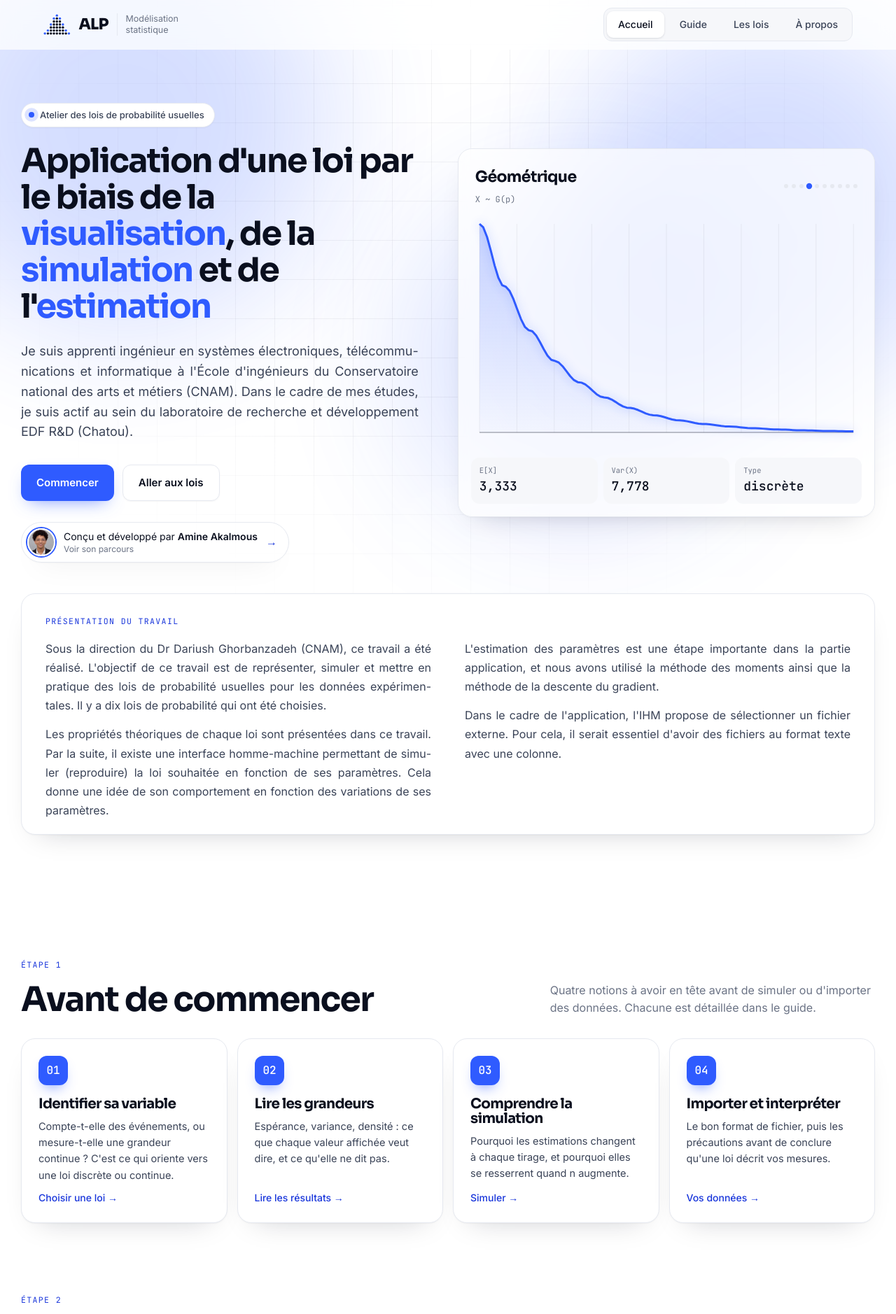
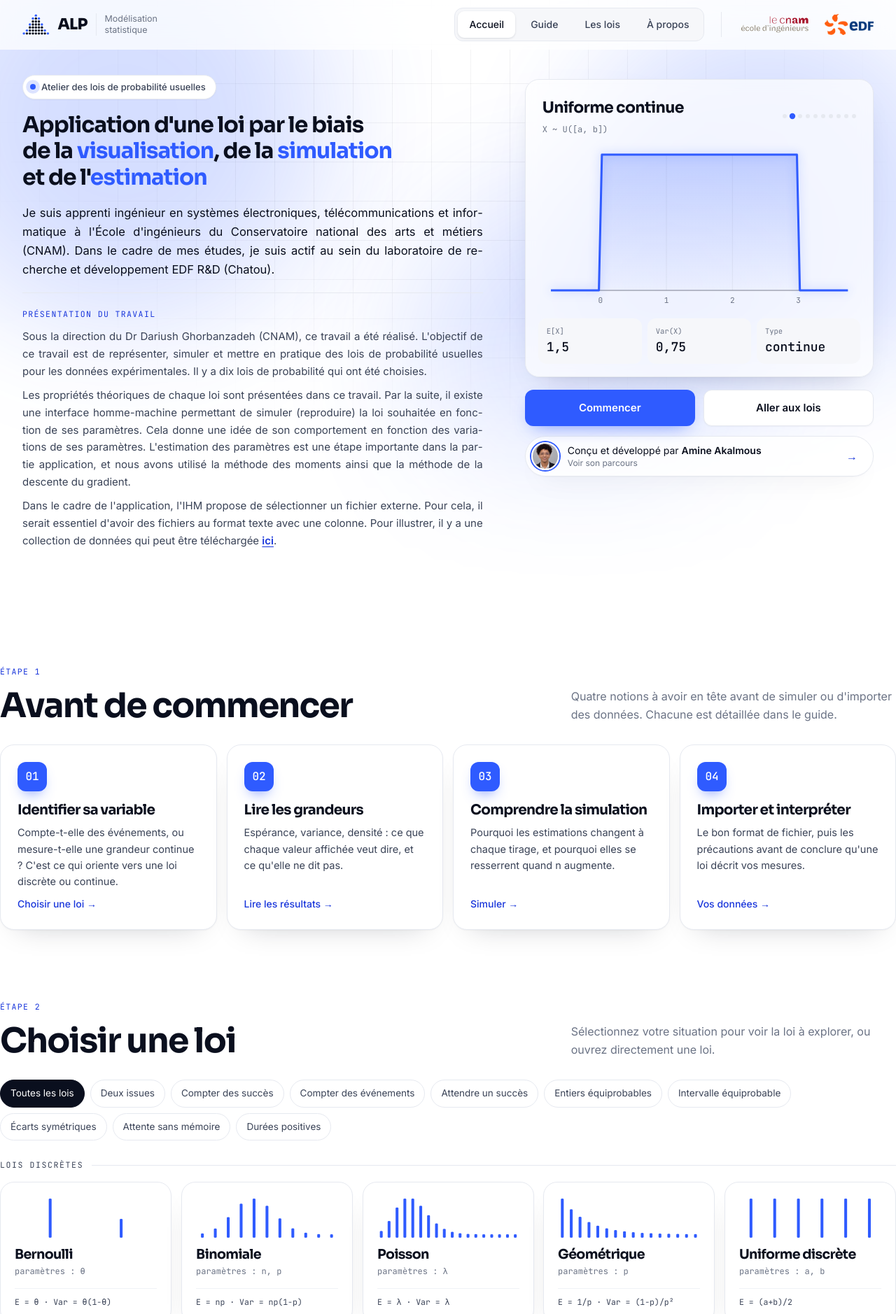
Before and after one commit to amine-akalmous/alp-modelisation-statistique, a Flask app: page / in a window 1280 px wide. Shown: the top 1878 px of the page at 70% size. Run offline with Flask 3, Linux system fonts and the light colour scheme.

Commit message:
Add files via upload

```diff
--- a/static/style.css
+++ b/static/style.css
@@ -20,7 +20,7 @@
 a{color:inherit;text-decoration:none}
 button{font:inherit;color:inherit}
 img{display:block;max-width:100%}
-.wrap{max-width:1220px;margin:0 auto;padding:0 32px}
+.wrap{max-width:1360px;margin:0 auto;padding:0 32px}
 ::selection{background:rgba(var(--a1-rgb),.18)}
 :focus-visible{outline:2px solid var(--a1);outline-offset:2px}
 
@@ -63,15 +63,19 @@
 /* ---------- En-tête ---------- */
 header{position:sticky;top:0;z-index:40;background:rgba(255,255,255,.75);backdrop-filter:saturate(1.6) blur(14px);border-bottom:1px solid transparent;transition:border-color .2s,box-shadow .2s}
 header.scrolled{border-color:var(--line);box-shadow:0 8px 30px -20px rgba(10,15,30,.25)}
-.bar{display:flex;align-items:center;justify-content:space-between;height:70px}
+.bar{display:flex;align-items:center;justify-content:space-between;gap:10px;height:70px}
 .brand{display:flex;align-items:center;gap:12px}
 .brand img{height:30px;width:auto}
 .brand b{font-family:var(--head);font-weight:800;font-size:22px;letter-spacing:-.04em;line-height:1}
 .brand small{font-size:12.5px;color:var(--muted);padding-left:12px;border-left:1px solid var(--line);line-height:1.25}
 nav.main{display:flex;gap:6px;background:var(--soft);border:1px solid var(--line);border-radius:12px;padding:4px}
-nav.main a{font-size:14px;font-weight:500;color:var(--ink-2);padding:8px 16px;border-radius:9px;transition:.2s}
+nav.main a{font-size:14px;font-weight:500;color:var(--ink-2);padding:8px 16px;border-radius:9px;transition:.2s;white-space:nowrap}
 nav.main a:hover{color:var(--ink);background:#fff}
 nav.main a.on{background:#fff;color:var(--ink);box-shadow:0 1px 3px rgba(10,15,30,.12)}
+.bar-r{display:flex;align-items:center;gap:24px}
+.hlogos{display:flex;align-items:center;gap:20px;padding-left:24px;border-left:1px solid var(--line);height:36px}
+.hlogos img{height:30px;width:auto}
+@media (max-width:900px){.hlogos{display:none}}
 
 /* ---------- Fond animé (aurore + grille) ---------- */
 .stage{position:relative;isolation:isolate}
@@ -87,16 +91,22 @@
   background-size:56px 56px;-webkit-mask:radial-gradient(ellipse 70% 60% at 50% 30%,#000 30%,transparent 75%);mask:radial-gradient(ellipse 70% 60% at 50% 30%,#000 30%,transparent 75%)}
 
 /* ---------- Accueil ---------- */
-.hero{display:grid;grid-template-columns:1fr 1.05fr;column-gap:56px;row-gap:0;align-items:center;padding:76px 0 70px}
-.hero h1{margin-top:22px}
-.hero h1.long{font-size:clamp(32px,3.7vw,52px);line-height:1.1}
+/* Haut de page : texte à gauche (titre, paragraphe, présentation du travail) ;
+   à droite le graphe animé, les boutons et le profil — tout est visible dès l'arrivée */
+.hero{display:grid;grid-template-columns:minmax(0,1.32fr) minmax(0,1fr);column-gap:60px;align-items:start;padding-top:36px;padding-bottom:64px}
+.hero h1{margin-top:18px;font-size:clamp(28px,2.45vw,36px);line-height:1.2;letter-spacing:-.03em}
+.hero h1 .ln{display:block}
+.hero .lead{margin-top:18px;font-size:16.5px;line-height:1.65;max-width:none;color:var(--ink)}
 /* Texte justifié (aligné à gauche et à droite), avec césure pour éviter les grands blancs */
-.hero .intro,.suite-cols p{text-align:justify;hyphens:auto;-webkit-hyphens:auto}
-/* Présentation du travail : encadré pleine largeur sous le haut de page */
-.suite-card{grid-column:1/-1;margin:44px 0 6px;padding:30px 34px 20px;display:flex;flex-direction:column;gap:16px}
-.suite-cols{columns:2;column-gap:48px}
-.suite-cols p{font-size:16px;line-height:1.7;color:var(--ink-2);margin:0 0 14px;break-inside:avoid}
-.hero .lead{margin-top:24px}
+.h-text p{text-align:justify;hyphens:auto;-webkit-hyphens:auto}
+.pres{margin-top:18px;padding-top:16px;border-top:1px solid var(--line)}
+.pres p{font-size:15px;line-height:1.66;color:var(--ink-2);margin-top:9px}
+.pres .dl{color:var(--a1-d);font-weight:600;text-decoration:underline;text-underline-offset:3px}
+.h-side{display:flex;flex-direction:column;gap:14px;padding-top:6px}
+.h-side .viz canvas{height:clamp(190px,30vh,290px)}
+.h-side .actions{display:grid;grid-template-columns:1fr 1fr;gap:12px;margin-top:4px}
+.h-side .actions .btn{justify-content:center;text-align:center}
+.h-side .author{margin-top:0;display:flex}.h-side .author i{margin-left:auto;padding-right:6px}
 .actions{display:flex;gap:12px;margin-top:32px;flex-wrap:wrap}
 .viz{padding:18px;background:rgba(255,255,255,.7);backdrop-filter:blur(10px)}
 .viz canvas{display:block;width:100%;height:340px}
@@ -199,7 +209,7 @@
 .switch a{flex:none;font-size:14px;padding:7px 14px;border-radius:99px;border:1px solid var(--line);background:#fff;color:var(--ink-2);transition:.15s;white-space:nowrap}
 .switch a:hover{border-color:var(--ink);color:var(--ink)}
 .switch a.on{background:var(--ink);border-color:var(--ink);color:#fff}
-.ltitle{display:flex;justify-content:space-between;align-items:flex-end;gap:20px;flex-wrap:wrap;margin-top:22px}
+.ltitle{display:flex;justify-content:space-between;align-items:flex-end;gap:20px;flex-wrap:wrap;margin-top:40px}
 .ltitle h1{font-size:clamp(40px,5vw,66px);margin-top:10px}
 .nt{margin-top:10px;font-size:19px}
 .tabs{display:flex;gap:4px;padding:4px;background:var(--soft);border-radius:14px;border:1px solid var(--line)}
@@ -207,6 +217,10 @@
 .tabs button:hover{color:var(--ink)}
 .tabs button.on{background:var(--ink);color:#fff;box-shadow:0 6px 16px -8px rgba(10,15,30,.6)}
 .lede{margin-top:16px;font-size:16.5px;color:var(--ink-2);max-width:78ch}
+/* Pastilles des dix lois dans la barre collante : on change de loi sans remonter */
+.lawbar .switch{padding:10px 0 0;margin-top:10px;border-top:1px solid var(--line)}
+.lawbar .switch a{font-size:13px;padding:5px 13px}
+.lawbar .switch a:first-child{margin-left:auto}.lawbar .switch a:last-child{margin-right:auto}   /* centrées, sans masquer le début si la rangée défile */
 details.before{margin-top:18px;border-radius:16px;background:linear-gradient(100deg,rgba(var(--a1-rgb),.07),rgba(var(--a2-rgb),.07));border:1px solid rgba(var(--a1-rgb),.18)}
 details.before summary{cursor:pointer;list-style:none;padding:13px 18px;font-weight:600;font-size:14.5px;display:flex;align-items:center;gap:10px}
 details.before summary::-webkit-details-marker{display:none}
@@ -368,7 +382,7 @@
 .src span{font-size:14px;color:var(--muted)}
 
 /* ---------- À propos ---------- */
-.me{display:grid;grid-template-columns:1.25fr 1fr;gap:48px;align-items:center;padding:70px 0 40px}
+.me{display:grid;grid-template-columns:1.25fr 1fr;gap:48px;align-items:center;padding-top:70px;padding-bottom:40px}
 .who{display:flex;align-items:center;gap:20px;margin-top:22px}
 .avatar{width:112px;height:112px;flex:none;border-radius:50%;padding:3px;background:var(--grad);position:relative}
 .avatar img{width:100%;height:100%;border-radius:50%;object-fit:cover;object-position:50% 25%;border:3px solid #fff}
@@ -498,7 +512,7 @@
 /* ---------- Adaptation ---------- */
 @media (max-width:1100px){
   .hero,.me,.work,.work2,.feature,.proj,.proj.flip{grid-template-columns:1fr}
-  .hero .viz{margin-top:40px}.suite-cols{columns:1}
+  .hero{grid-template-columns:minmax(0,1fr)}.h-side{margin-top:32px}.hero h1 .ln{display:inline}
   .lbname{display:none}.tabs3{max-width:none}
   .maker,.tenlaws{grid-template-columns:1fr}
   .proj.flip .gal{order:0}
@@ -515,7 +529,10 @@
 @media (max-width:680px){
   .wrap{padding:0 18px}
   .brand small{display:none}
-  nav.main a{padding:7px 9px;font-size:13px}
+  /* En-tête sur téléphone : le menu tient sur une ligne à côté du logo */
+  .brand{gap:6px}.brand b{font-size:19px}
+  nav.main{gap:2px;padding:3px}
+  nav.main a{padding:7px 6px;font-size:13px}
   .lawgrid,.steps,.journey,.schools,.keys,.specs,.phases{grid-template-columns:1fr}
   .post{padding:24px 20px}
   .specs .wide{grid-column:auto}
@@ -532,4 +549,8 @@
   .gal img{height:200px}
   .themer span{display:none}
 }
+@media (max-width:359px){   /* très petits téléphones : seul le logo reste à gauche du menu */
+  .brand b{display:none}
+  nav.main a{padding:6px 5px;font-size:12px}
+}
 @media (prefers-reduced-motion:reduce){*{animation:none!important;transition:none!important}.reveal{opacity:1;transform:none}.kt .ln>span,.uline::after{transform:none}}
--- a/templates/_header.html
+++ b/templates/_header.html
@@ -1,4 +1,7 @@
 <header><div class="wrap bar">
   <a class="brand" href="/"><span class="logo-mark"></span><b>ALP</b><small>Modélisation<br>statistique</small></a>
-  <nav class="main"><a href="/"{% if page == "accueil" %} class="on" aria-current="page"{% endif %}>Accueil</a><a href="/guide"{% if page == "guide" %} class="on" aria-current="page"{% endif %}>Guide</a><a href="/#lois"{% if page == "lois" %} class="on" aria-current="page"{% endif %}>Les lois</a><a href="/a-propos"{% if page == "a-propos" %} class="on" aria-current="page"{% endif %}>À propos</a></nav>
+  <div class="bar-r">
+    <nav class="main"><a href="/"{% if page == "accueil" %} class="on" aria-current="page"{% endif %}>Accueil</a><a href="/guide"{% if page == "guide" %} class="on" aria-current="page"{% endif %}>Guide</a><a href="/#lois"{% if page == "lois" %} class="on" aria-current="page"{% endif %}>Les lois</a><a href="/a-propos"{% if page == "a-propos" %} class="on" aria-current="page"{% endif %}>À propos</a></nav>
+    <div class="hlogos"><img src="/static/img/cnam.png" alt="Le Cnam" width="103" height="30"><img src="/static/img/edf.png" alt="EDF" width="70" height="30"></div>
+  </div>
 </div></header>
--- a/templates/accueil.html
+++ b/templates/accueil.html
@@ -21,26 +21,26 @@
     <div class="aurora"><span></span><span></span><span></span></div>
     <div class="gridbg"></div>
     <section class="wrap hero">
-      <div>
+      <div class="h-text">
         <span class="tag reveal"><i></i>Atelier des lois de probabilité usuelles</span>
-        <h1 class="long reveal d1">Application d'une loi par le biais de la <span class="grad">visualisation</span>, de la <span class="grad">simulation</span> et de l'<span class="grad">estimation</span></h1>
-        <p class="lead intro reveal d2">Je suis apprenti ingénieur en systèmes électro&shy;niques, télé&shy;commu&shy;nications et infor&shy;matique à l'École d'ingénieurs du Conser&shy;vatoire national des arts et métiers (CNAM). Dans le cadre de mes études, je suis actif au sein du labo&shy;ratoire de recherche et dévelop&shy;pement EDF R&amp;D (Chatou).</p>
+        <h1 class="reveal d1"><span class="ln">Application d'une loi par le biais</span> <span class="ln">de la <span class="grad">visualisation</span>, de la <span class="grad">simulation</span></span> <span class="ln">et de l'<span class="grad">estimation</span></span></h1>
+        <p class="lead reveal d2">Je suis apprenti ingénieur en systèmes électro&shy;niques, télé&shy;commu&shy;nications et infor&shy;matique à l'École d'ingénieurs du Conser&shy;vatoire national des arts et métiers (CNAM). Dans le cadre de mes études, je suis actif au sein du labo&shy;ratoire de recherche et dévelop&shy;pement EDF R&amp;D (Chatou).</p>
+        <div class="pres reveal d2">
+          <span class="label">Présentation du travail</span>
+          <p>Sous la direction du Dr Dariush Ghorban&shy;zadeh (CNAM), ce travail a été réalisé. L'objectif de ce travail est de repré&shy;senter, simuler et mettre en pratique des lois de probabi&shy;lité usuelles pour les données expéri&shy;mentales. Il y a dix lois de probabi&shy;lité qui ont été choisies.</p>
+          <p>Les proprié&shy;tés théoriques de chaque loi sont présentées dans ce travail. Par la suite, il existe une interface homme-machine permettant de simuler (reproduire) la loi souhaitée en fonction de ses para&shy;mètres. Cela donne une idée de son compor&shy;tement en fonction des variations de ses para&shy;mètres. L'estimation des para&shy;mètres est une étape importante dans la partie appli&shy;cation, et nous avons utilisé la méthode des moments ainsi que la méthode de la descente du gradient.</p>
+          <p>Dans le cadre de l'appli&shy;cation, l'IHM propose de sélec&shy;tionner un fichier externe. Pour cela, il serait essentiel d'avoir des fichiers au format texte avec une colonne. Pour illustrer, il y a une collection de données qui peut être téléchargée <a class="dl" href="/static/data/Donnees_Test.zip" download>ici</a>.</p>
+        </div>
+      </div>
+      <!-- Colonne droite : graphe animé, puis les boutons et le profil, visibles dès l'arrivée -->
+      <div class="h-side">
+        <div class="card viz reveal d2">
+          <div class="vh"><div><b id="vName">Normale</b><br><span id="vNt"></span></div><div class="dots" id="vDots"></div></div>
+          <canvas id="viz" aria-label="Les dix lois tour à tour : courbe de densité pour une loi continue, bâtons pour une loi discrète"></canvas>
+          <div class="vf"><div><small>E[X]</small><strong id="vE">0</strong></div><div><small>Var(X)</small><strong id="vV">1</strong></div><div><small>Type</small><strong id="vT">continue</strong></div></div>
+        </div>
         <div class="actions reveal d3"><a class="btn primary" href="#avant">Commencer</a><a class="btn ghost" href="#lois">Aller aux lois</a></div>
         <a class="author reveal d4" href="/a-propos"><img src="/static/img/photo.jpg" alt=""><span>Conçu et développé par <b>Amine Akalmous</b><small>Voir son parcours</small></span><i>→</i></a>
-      </div>
-      <div class="card viz reveal d2">
-        <div class="vh"><div><b id="vName">Normale</b><br><span id="vNt"></span></div><div class="dots" id="vDots"></div></div>
-        <canvas id="viz" aria-label="Courbes des dix lois, en transition"></canvas>
-        <div class="vf"><div><small>E[X]</small><strong id="vE">0</strong></div><div><small>Var(X)</small><strong id="vV">1</strong></div><div><small>Type</small><strong id="vT">continue</strong></div></div>
-      </div>
-      <div class="card suite-card reveal">
-        <span class="label">Présentation du travail</span>
-        <div class="suite-cols">
-          <p>Sous la direction du Dr Dariush Ghorban&shy;zadeh (CNAM), ce travail a été réalisé. L'objectif de ce travail est de repré&shy;senter, simuler et mettre en pratique des lois de probabi&shy;lité usuelles pour les données expéri&shy;mentales. Il y a dix lois de probabi&shy;lité qui ont été choisies.</p>
-          <p>Les proprié&shy;tés théoriques de chaque loi sont présentées dans ce travail. Par la suite, il existe une interface homme-machine permettant de simuler (reproduire) la loi souhaitée en fonction de ses para&shy;mètres. Cela donne une idée de son compor&shy;tement en fonction des variations de ses para&shy;mètres.</p>
-          <p>L'estimation des para&shy;mètres est une étape importante dans la partie appli&shy;cation, et nous avons utilisé la méthode des moments ainsi que la méthode de la descente du gradient.</p>
-          <p>Dans le cadre de l'appli&shy;cation, l'IHM propose de sélec&shy;tionner un fichier externe. Pour cela, il serait essentiel d'avoir des fichiers au format texte avec une colonne.</p>
-        </div>
       </div>
     </section>
   </div>
@@ -106,30 +106,66 @@
   $("#chooseText").textContent=i<0?"Sélectionnez votre situation pour voir la loi à explorer, ou ouvrez directement une loi.":CHOOSE[i][0]+" Une piste, pas une sélection automatique.";
 });
 
-/* Courbe animée qui passe d'une loi à l'autre (rapide) */
+/* Graphe animé qui passe d'une loi à l'autre :
+   loi continue → courbe de densité ; loi discrète → bâtons P(X = k), comme sur les pages des lois */
 (function(){
-  const c=$("#viz"),x=c.getContext("2d"),N=100,shapes=LAWS.map(L=>shape(L,N));
+  const c=$("#viz"),x=c.getContext("2d"),N=100;
+  const reps=LAWS.map(L=>{
+    const p=L.P.map(q=>q.v),[a,b]=L.rg(p);
+    if(L.disc){const ks=[];for(let k=Math.ceil(a);k<=Math.floor(b);k++)ks.push(k);
+      const ys=ks.map(k=>L.f(k,p)),m=Math.max(...ys);return{disc:true,a:ks[0]-.6,b:ks[ks.length-1]+.6,ks,ys:ys.map(y=>y/m)}}
+    const ys=Array.from({length:N},(_,i)=>L.f(a+(b-a)*i/(N-1),p)),m=Math.max(...ys.filter(Number.isFinite));
+    return{disc:false,a,b,ys:ys.map(y=>Number.isFinite(y)?Math.min(1,y/m):1)};
+  });
+  /* Graduations : entiers pour une loi discrète, pas « rond » (1, 2, 2,5, 5 × 10^k) pour une loi continue */
+  const ticks=r=>{
+    if(r.disc){const s=Math.max(1,Math.ceil(r.ks.length/12));return r.ks.filter((k,i)=>i%s===0)}
+    const raw=(r.b-r.a)/5,mag=10**Math.floor(Math.log10(raw)),st=[1,2,2.5,5,10].map(s=>s*mag).find(s=>s>=raw*.999),t=[];
+    for(let k=Math.ceil(r.a/st-1e-9);k*st<=r.b+st*1e-9;k++)t.push(+(k*st).toFixed(10)+0);return t;
+  };
   const NT=["X ~ B(θ)","X ~ B(n, p)","X ~ P(λ)","X ~ G(p)","X ~ U{a…b}","X ~ U([a, b])","X ~ E(λ)","X ~ N(μ, σ²)","X ~ Γ(a, b)","X ~ W(a, b)"];
-  $("#vDots").innerHTML=LAWS.map(()=>"<i></i>").join("");
-  let W=0,H=0,cur=7,prev=7,t0=0;
-  const HOLD=550,MORPH=420,ease=k=>k<.5?4*k*k*k:1-(-2*k+2)**3/2;
+  /* Ordre de passage : une loi discrète, puis une continue, en alternance */
+  const ids=LAWS.map((_,i)=>i),dI=ids.filter(i=>LAWS[i].disc),cI=ids.filter(i=>!LAWS[i].disc);
+  const ORDER=[];for(let i=0;i<Math.max(dI.length,cI.length);i++){if(i<dI.length)ORDER.push(dI[i]);if(i<cI.length)ORDER.push(cI[i])}
+  $("#vDots").innerHTML=ORDER.map(()=>"<i></i>").join("");
+  let W=0,H=0,pos=Math.max(0,ORDER.indexOf(7)),cur=ORDER[pos],prev=cur,t0=0;
+  const HOLD=550,MORPH=420,ease=k=>k<.5?4*k*k*k:1-(-2*k+2)**3/2,Lm=18,Rm=18,Tm=16,Bm=30;
   function size(){const r=c.getBoundingClientRect(),d=devicePixelRatio||1;W=r.width;H=r.height;c.width=W*d;c.height=H*d;x.setTransform(d,0,0,d,0,0)}
   function label(){const L=LAWS[cur],p=L.P.map(q=>q.v);$("#vName").textContent=L.name;$("#vNt").textContent=NT[cur];
     $("#vE").textContent=fmt(L.m(p),3);$("#vV").textContent=fmt(L.v(p),3);$("#vT").textContent=L.disc?"discrète":"continue";
-    [...$("#vDots").children].forEach((e,i)=>e.classList.toggle("on",i===cur))}
+    [...$("#vDots").children].forEach((e,i)=>e.classList.toggle("on",i===pos))}
+  const sxv=(r,v)=>Lm+(W-Lm-Rm)*(v-r.a)/(r.b-r.a),sy=y=>H-Bm-y*(H-Bm-Tm);
+  function axis(r,al){
+    if(al<=.01)return;x.globalAlpha=al;x.font="11px 'JetBrains Mono',monospace";x.textAlign="center";
+    ticks(r).forEach(v=>{const gx=sxv(r,v);x.strokeStyle="rgba(10,15,30,.06)";x.lineWidth=1;x.beginPath();x.moveTo(gx,Tm);x.lineTo(gx,H-Bm);x.stroke();
+      x.fillStyle="#6b7385";x.fillText(fmt(v,2),gx,H-Bm+18)});
+    x.globalAlpha=1;
+  }
+  function curve(ys,al){
+    if(al<=.01)return;const a1=cssv("--a1"),a1r=cssv("--a1-rgb"),sx=i=>Lm+(W-Lm-Rm)*i/(N-1);x.globalAlpha=al;
+    x.beginPath();x.moveTo(sx(0),sy(0));ys.forEach((y,i)=>x.lineTo(sx(i),sy(y)));x.lineTo(sx(N-1),sy(0));x.closePath();
+    const g=x.createLinearGradient(0,Tm,0,H-Bm);g.addColorStop(0,`rgba(${a1r},.26)`);g.addColorStop(1,`rgba(${a1r},.02)`);x.fillStyle=g;x.fill();
+    x.shadowColor=`rgba(${a1r},.4)`;x.shadowBlur=14;x.strokeStyle=a1;x.lineWidth=3;x.lineJoin="round";
+    x.beginPath();ys.forEach((y,i)=>i?x.lineTo(sx(i),sy(y)):x.moveTo(sx(i),sy(y)));x.stroke();x.shadowBlur=0;x.globalAlpha=1;
+  }
+  function sticks(r,g,al){
+    if(al<=.01)return;const a1=cssv("--a1"),a1r=cssv("--a1-rgb");x.globalAlpha=al;x.lineCap="round";
+    r.ks.forEach((k,i)=>{const gx=sxv(r,k),gy=sy(r.ys[i]*g);
+      x.strokeStyle=`rgba(${a1r},.16)`;x.lineWidth=10;x.beginPath();x.moveTo(gx,H-Bm);x.lineTo(gx,gy);x.stroke();
+      x.strokeStyle=a1;x.lineWidth=2.6;x.beginPath();x.moveTo(gx,H-Bm);x.lineTo(gx,gy);x.stroke();
+      x.fillStyle=a1;x.strokeStyle="#fff";x.lineWidth=2;x.beginPath();x.arc(gx,gy,5,0,7);x.fill();x.stroke()});
+    x.lineCap="butt";x.globalAlpha=1;
+  }
+  const show=(r,g,al)=>r.disc?sticks(r,g,al):curve(r.ys.map(y=>y*g),al);
   function draw(now){
-    const el=now-t0,k=reduce?1:Math.min(1,el/MORPH),e=ease(k),a1=cssv("--a1"),a1r=cssv("--a1-rgb");
-    const ys=shapes[cur].map((y,i)=>shapes[prev][i]*(1-e)+y*e);
-    const L=12,R=12,T=16,B=26,sx=i=>L+(W-L-R)*i/(N-1),sy=y=>H-B-y*(H-B-T);
+    const el=now-t0,k=reduce?1:Math.min(1,el/MORPH),e=ease(k),P=reps[prev],C=reps[cur];
     x.clearRect(0,0,W,H);
-    x.strokeStyle="rgba(10,15,30,.06)";x.lineWidth=1;
-    for(let i=0;i<=10;i++){const gx=L+(W-L-R)*i/10;x.beginPath();x.moveTo(gx,T);x.lineTo(gx,H-B);x.stroke()}
-    x.strokeStyle="rgba(10,15,30,.5)";x.beginPath();x.moveTo(L,H-B);x.lineTo(W-R,H-B);x.stroke();
-    x.beginPath();x.moveTo(sx(0),sy(0));ys.forEach((y,i)=>x.lineTo(sx(i),sy(y)));x.lineTo(sx(N-1),sy(0));x.closePath();
-    const g=x.createLinearGradient(0,T,0,H-B);g.addColorStop(0,`rgba(${a1r},.26)`);g.addColorStop(1,`rgba(${a1r},.02)`);x.fillStyle=g;x.fill();
-    x.shadowColor=`rgba(${a1r},.4)`;x.shadowBlur=14;x.strokeStyle=a1;x.lineWidth=3;x.lineJoin="round";
-    x.beginPath();ys.forEach((y,i)=>i?x.lineTo(sx(i),sy(y)):x.moveTo(sx(i),sy(y)));x.stroke();x.shadowBlur=0;
-    if(!reduce&&!document.hidden){if(el>MORPH+HOLD){prev=cur;cur=(cur+1)%LAWS.length;t0=now;label()}requestAnimationFrame(draw)}
+    axis(P,prev===cur?0:1-e);axis(C,prev===cur?1:e);
+    x.strokeStyle="rgba(10,15,30,.5)";x.lineWidth=1;x.beginPath();x.moveTo(Lm,H-Bm);x.lineTo(W-Rm,H-Bm);x.stroke();
+    if(!P.disc&&!C.disc)curve(C.ys.map((y,i)=>P.ys[i]*(1-e)+y*e),1);   // continue → continue : la courbe se déforme
+    else if(prev===cur)show(C,1,1);
+    else{show(P,1-e,1-e);show(C,e,e)}                                  // sinon : l'ancienne s'abaisse, la nouvelle monte
+    if(!reduce&&!document.hidden){if(el>MORPH+HOLD){prev=cur;pos=(pos+1)%ORDER.length;cur=ORDER[pos];t0=now;label()}requestAnimationFrame(draw)}
   }
   size();label();
   addEventListener("resize",()=>{size();draw(performance.now())});
```
Also changed, not shown: static/loi.js (+12 -4 lines), templates/loi.html (+11 -9 lines), 1 other file.
